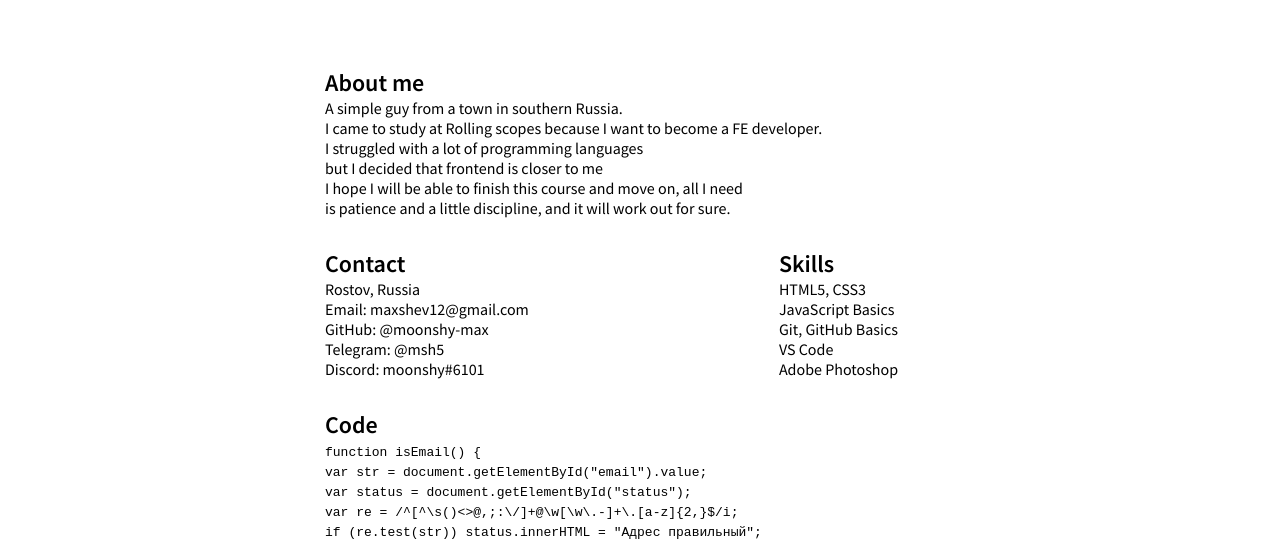
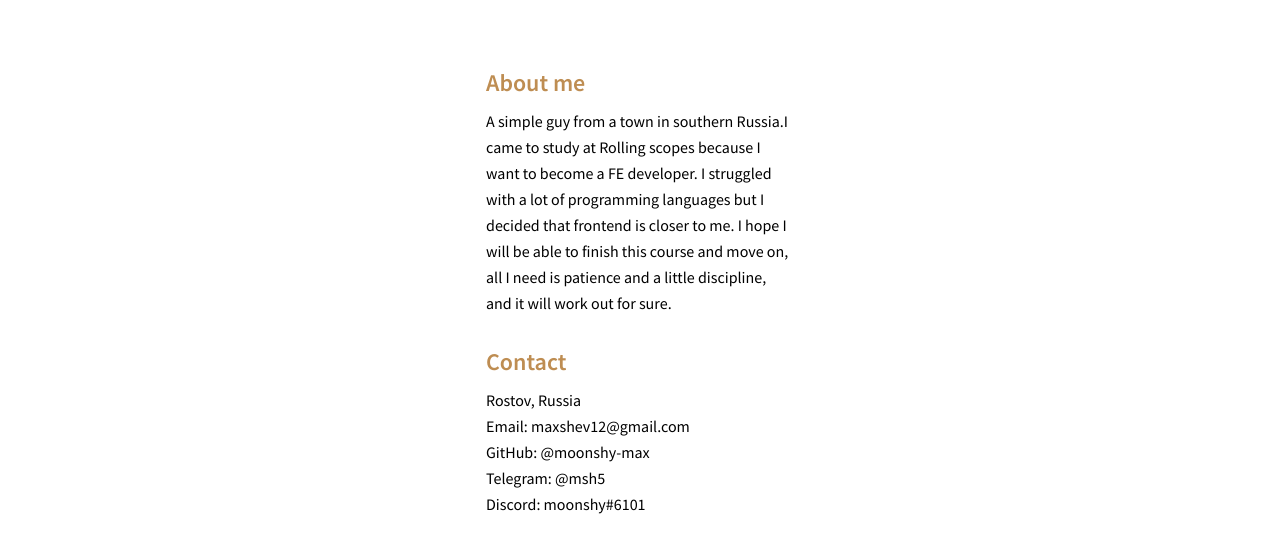
Before and after one commit to moonshy-max/rsschool-cv, a plain HTML site: page index.html in a window 1280 px wide. Shown: the part 384-928 px from the top of the page. Drawn offline with Linux system fonts and the light colour scheme.

Commit message:
feat: update main card

```diff
--- a/css/style.css
+++ b/css/style.css
@@ -1,6 +1,10 @@
 *{
     padding: 0;
     margin: 0;
+}
+
+html {
+   scroll-behavior: smooth;
 }
 
 body{
@@ -64,10 +68,24 @@ ul{
     margin-top: 50px;
     display: flex;
     flex-wrap: wrap;
-    align-content: space-between;
-    align-items: center;
+    justify-content: space-around;
+    align-items: flex-start;
  }
 
  .section-item{
-    margin: 20px 125px 10px
+    margin: 20px 75px 10px;
+    width: 35%;
  }
+
+ .section-card-title{
+   margin-bottom: 10px;
+   color: rgb(190, 141, 82);
+ }
+
+ .card-list-item{
+   line-height: 26px;
+ }
+
+ .section-info hr{
+   align-self: flex-end;
+ }
--- a/index.html
+++ b/index.html
@@ -39,17 +39,12 @@
 
         <div class="section-info">
             <div class="section-item" id="about">
-                <h2>About me</h2>
-                <p>A simple guy from a town in southern Russia. <br>
-                    I came to study at Rolling scopes because I want to become a FE developer. <br>
-                    I struggled with a lot of programming languages <br>
-                    but I decided that frontend is closer to me<br>
-                    I hope I will be able to finish this course and move on, all I need <br>
-                    is patience and a little discipline, and it will work out for sure. <br>
+                <h2 class="section-card-title">About me</h2>
+                <p  class="card-list-item">A simple guy from a town in southern Russia.I came to study at Rolling scopes because I want to become a FE developer. I struggled with a lot of programming languages but I decided that frontend is closer to me. I hope I will be able to finish this course and move on, all I need is patience and a little discipline, and it will work out for sure.
                 </p>
             </div>
             <div class="section-item" id="contact">
-                <h2 class="card-title">
+                <h2 class="section-card-title">
                     Contact
                 </h2>
                 <ul class="card-list">
@@ -71,7 +66,7 @@
                 </ul>
             </div>
             <div class="section-item" id="skills">
-                <h2>Skills</h2>
+                <h2 class="section-card-title">Skills</h2>
                 <ul class="card-list">
                     <li class="card-list-item">HTML5, CSS3</li>
                     <li class="card-list-item">JavaScript Basics</li>
@@ -81,7 +76,7 @@
                 </ul>
             </div>
             <div class="section-item" id="code">
-                <h2>Code</h2>
+                <h2 class="section-card-title">Code</h2>
                 <code>
                     function isEmail() { <br>
                     var str = document.getElementById("email").value; <br>
```
